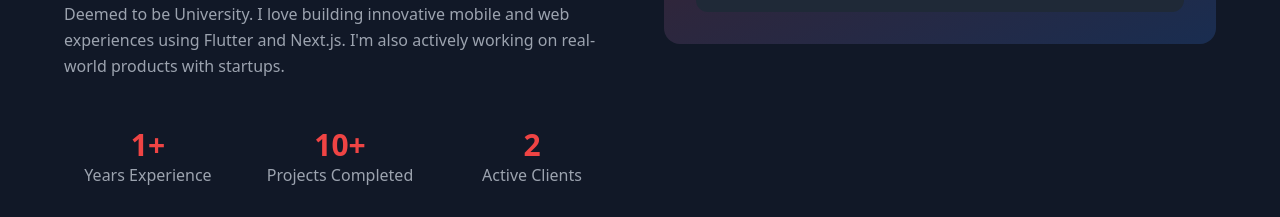
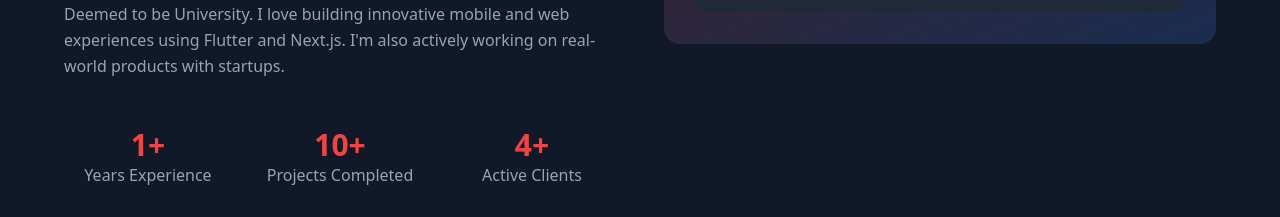
Before and after one commit to Ansh98755/ayush-mehendiratta, a React (Vite) app: page / in a window 1280 px wide. Shown: the part 1323-1540 px from the top of the page. Built offline with nearby package versions, Linux system fonts and the light colour scheme.

Commit message:
Updated the clients details

```diff
--- a/src/components/About.tsx
+++ b/src/components/About.tsx
@@ -35,7 +35,7 @@ const About = () => {
                 <div className="text-gray-400">Projects Completed</div>
               </div>
               <div className="text-center">
-                <div className="text-3xl font-bold text-red-500">2</div>
+                <div className="text-3xl font-bold text-red-500">4+</div>
                 <div className="text-gray-400">Active Clients</div>
               </div>
             </div>
```
